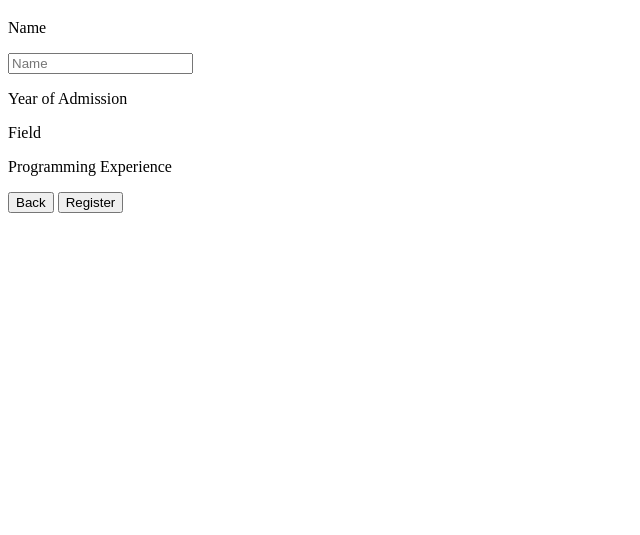
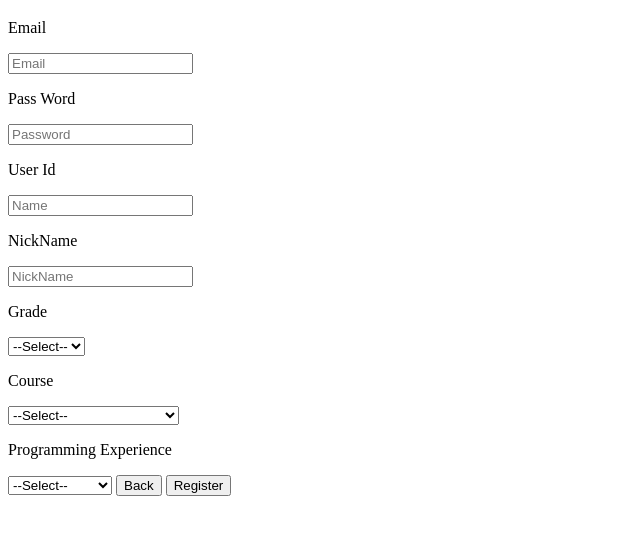
Before and after one commit to imachan7/univ_class_evaluation, a plain HTML site: page html/new_member.html in a window 1280 px wide. Shown: the part 61-596 px from the top of the page, without its empty margins (0-640 px from the left). Drawn offline with Linux system fonts and the light colour scheme.

Commit message:
new_member.htmlのファイルでユーザー情報登録フォームを作成しました. 入力できるだけで，入力情報を送信していないので今後作成予定です.

```diff
--- a/html/new_member.html
+++ b/html/new_member.html
@@ -12,16 +12,44 @@
     <body>
         <h1>Member Registration</h1>
 
-        <p>Name</p>
-        <!-- 名前を入力するフォーム -->
+        <p>Email</p>
+        <!-- Emailアドレス-->
+        <input id="new_member_emailInput" type="text" placeholder="Email" />
+
+        <p>Pass Word</p>
+        <!-- パスワードを入力するフォーム -->
+        <input id="new_member_passwordInput" type="text" placeholder="Password" />
+
+        <p>User Id</p>
+        <!-- ユーザIDを入力するフォーム -->
         <input id="new_member_nameInput" type="text" placeholder="Name" />
 
+        <p>NickName</p>
+        <!-- ニックネームを入力するフォーム -->
+        <input id="new_member_nicknameInput" type="text" placeholder="NickName" />
 
-        <p>Year of Admission</p>
+        <!-- 学年を選択するフォーム -->
+        <p>Grade</p>
+        <select id="grade" name="grade">
+            <option value="">--Select--</option>
+            <option value="3">Year 3</option>
+        </select>
 
-        <p>Field</p>
+        <!-- 学科を選択するフォーム -->
+        <p>Course</p>
+        <select id="course" name="course">
+            <option value="">--Select--</option>
+            <option value="1">Informataion Engineering</option>
+        </select>
 
+        <!-- プログラミング経験を選択するフォーム -->
         <p>Programming Experience</p>
+        <select id="programming_experience" name="programming_experience">
+            <option value="">--Select--</option>
+            <option value="1">~ 1year</option>
+            <option value="2">1year ~ 3year</option>
+            <option value="3">3year ~</option>
+        </select>
 
         <!-- 前のページ(login.html)に戻るボタン-->
         <button id="new_member_back_button">Back</button>
```
